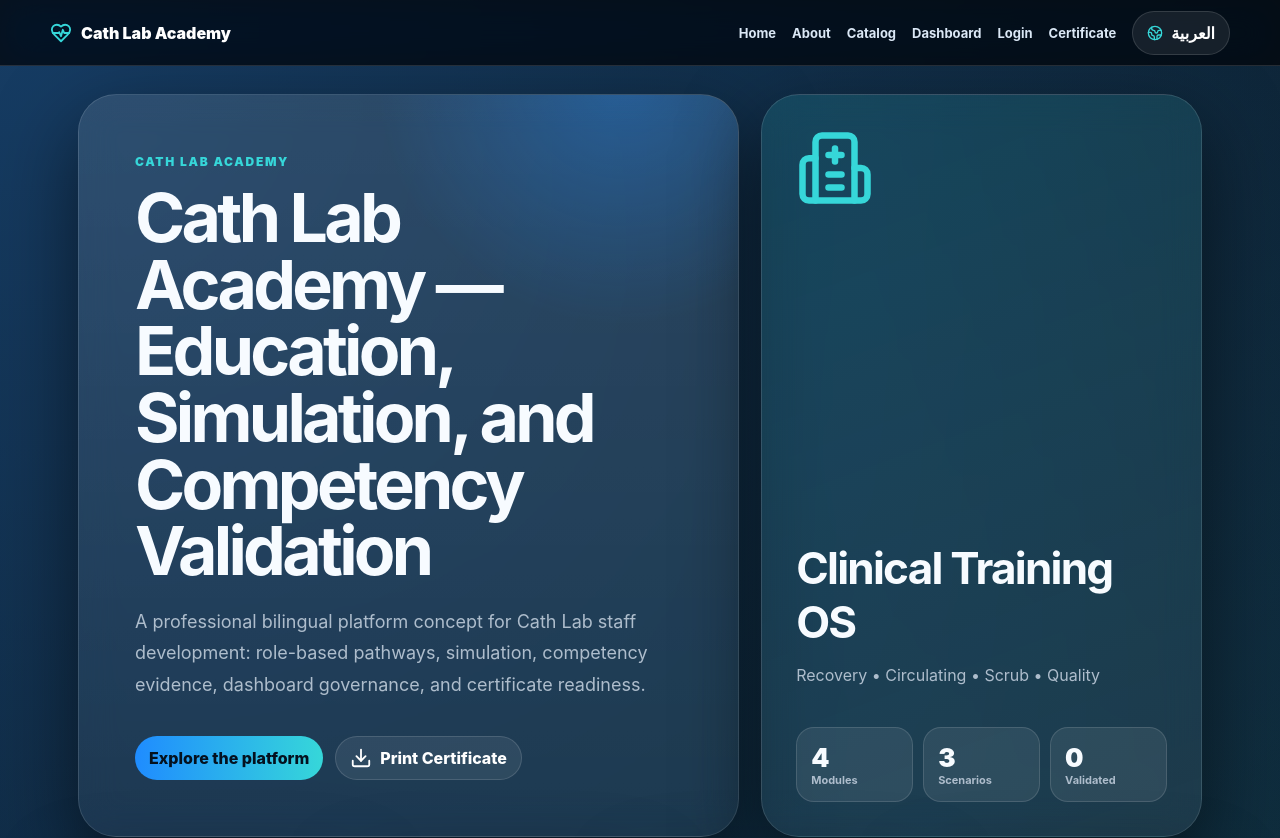
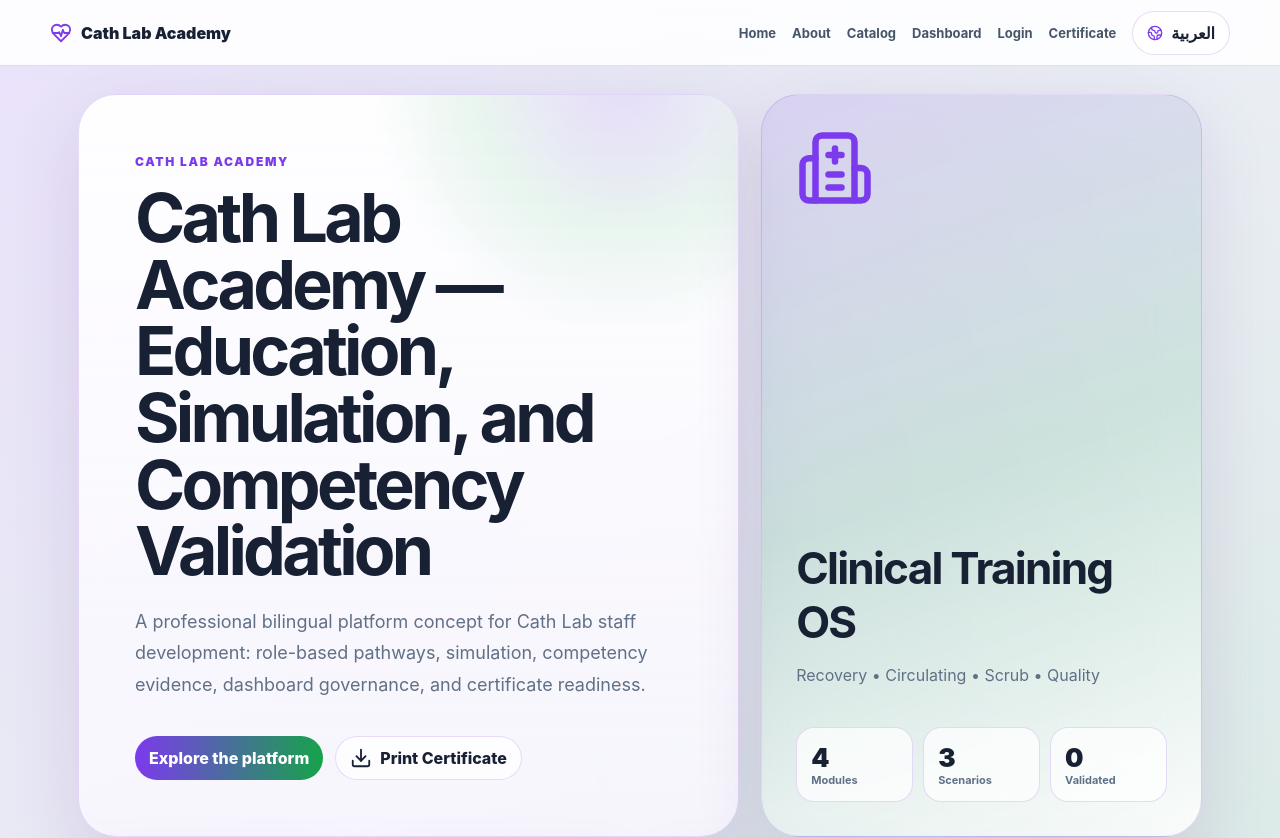
Before and after one commit to malsoufyani95/Ms-cathlab-academy, a React (Vite) app: page / in a window 1280 px wide. Shown: the top 838 px of the page. Built offline with nearby package versions, Linux system fonts and the light colour scheme.

Commit message:
Update platform color palette

```diff
--- a/src/styles.css
+++ b/src/styles.css
@@ -1,18 +1,20 @@
 :root {
   font-family: Inter, ui-sans-serif, system-ui, -apple-system, BlinkMacSystemFont, "Segoe UI", Arial, sans-serif;
-  color: #f5f7fb;
-  background: #05070b;
-  --bg: #05070b;
-  --panel: #101722;
-  --soft: #172231;
-  --text: #f7fbff;
-  --muted: #aebdcc;
-  --blue: #1f8cff;
-  --cyan: #36d7d9;
-  --green: #35d07f;
-  --gold: #e8c56e;
-  --red: #ff6b6b;
-  --line: rgba(255, 255, 255, .13);
+  color: #182033;
+  background: #f8faf7;
+  --bg: #f8faf7;
+  --panel: #ffffff;
+  --soft: #f2f7ef;
+  --text: #182033;
+  --muted: #607086;
+  --blue: #6d28d9;
+  --cyan: #7c3aed;
+  --purple: #7c3aed;
+  --green: #16a34a;
+  --mint: #86efac;
+  --gold: #8b5cf6;
+  --red: #dc2626;
+  --line: rgba(109, 40, 217, .16);
 }
 * { box-sizing: border-box; }
 html { scroll-behavior: smooth; }
@@ -20,9 +22,9 @@ body {
   margin: 0;
   min-width: 320px;
   background:
-    radial-gradient(circle at top left, #163d65 0, transparent 34%),
-    radial-gradient(circle at 85% 15%, rgba(54, 215, 217, .16), transparent 28%),
-    linear-gradient(#05070b, #08111d 62%, #05070b);
+    radial-gradient(circle at top left, rgba(124, 58, 237, .14) 0, transparent 34%),
+    radial-gradient(circle at 85% 15%, rgba(22, 163, 74, .14), transparent 28%),
+    linear-gradient(180deg, #ffffff 0%, #f8faf7 56%, #f3eefc 100%);
   color: var(--text);
 }
 button, a, input { font: inherit; }
@@ -38,19 +40,19 @@ svg { width: 22px; height: 22px; flex: 0 0 auto; }
   justify-content: space-between;
   gap: 16px;
   padding: 0 max(20px, calc((100vw - 1180px) / 2));
-  background: rgba(5, 7, 11, .78);
+  background: rgba(255, 255, 255, .88);
   backdrop-filter: saturate(180%) blur(18px);
   border-bottom: 1px solid var(--line);
 }
-.brand, .topnav a { color: #fff; text-decoration: none; }
+.brand, .topnav a { color: var(--text); text-decoration: none; }
 .brand { display: flex; align-items: center; gap: 9px; font-weight: 900; direction: ltr; white-space: nowrap; }
-.brand svg { color: var(--cyan); }
+.brand svg { color: var(--purple); }
 .nav-links { display: flex; gap: 16px; align-items: center; flex-wrap: wrap; justify-content: flex-end; }
-.nav-links a { color: #dbe8f6; font-size: 13px; font-weight: 750; }
+.nav-links a { color: #475569; font-size: 13px; font-weight: 750; }
 .language-toggle, .hero-actions button, .hero-actions a, .actions button, .certificate button, .login-card button {
   border: 1px solid var(--line);
-  background: rgba(255, 255, 255, .08);
-  color: #fff;
+  background: rgba(255, 255, 255, .78);
+  color: var(--text);
   border-radius: 999px;
   padding: 10px 14px;
   display: inline-flex;
@@ -59,19 +61,19 @@ svg { width: 22px; height: 22px; flex: 0 0 auto; }
   font-weight: 850;
   text-decoration: none;
 }
-.language-toggle svg { width: 16px; color: var(--cyan); }
+.language-toggle svg { width: 16px; color: var(--purple); }
 main { max-width: 1180px; margin: auto; padding: 28px; }
 .hero { min-height: 620px; display: grid; grid-template-columns: 1.2fr .8fr; gap: 22px; align-items: stretch; }
 .hero-copy, .hero-panel, .stat, .module-card, .detail-panel, .glass-card, .certificate, .launch-grid > div, .road, .overview-card, .overview-copy, .about-main, .vm-card, .catalog-card, .dash-card, .dashboard-panel, .login-card, .login-copy {
-  background: linear-gradient(180deg, rgba(255,255,255,.105), rgba(255,255,255,.052));
+  background: linear-gradient(180deg, rgba(255,255,255,.96), rgba(250,247,255,.84));
   border: 1px solid var(--line);
-  box-shadow: 0 30px 80px #0008;
+  box-shadow: 0 24px 70px rgba(88, 28, 135, .12);
   backdrop-filter: blur(18px);
 }
 .hero-copy { border-radius: 38px; padding: 56px; display: flex; flex-direction: column; justify-content: center; position: relative; overflow: hidden; }
-.hero-copy:before { content: ""; position: absolute; inset: -40% -25% auto auto; width: 560px; height: 560px; border-radius: 50%; background: radial-gradient(circle, rgba(31,140,255,.34), transparent 62%); }
+.hero-copy:before { content: ""; position: absolute; inset: -40% -25% auto auto; width: 560px; height: 560px; border-radius: 50%; background: radial-gradient(circle, rgba(124,58,237,.18), rgba(22,163,74,.09) 38%, transparent 64%); }
 .hero-copy > * { position: relative; }
-.eyebrow { margin: 0 0 12px; color: var(--cyan); text-transform: uppercase; letter-spacing: .14em; font-size: 12px; font-weight: 950; }
+.eyebrow { margin: 0 0 12px; color: var(--purple); text-transform: uppercase; letter-spacing: .14em; font-size: 12px; font-weight: 950; }
 h1, h2, h3, h4, p { margin-top: 0; }
 h1 { font-size: clamp(38px, 6vw, 68px); line-height: .98; letter-spacing: -0.055em; margin-bottom: 22px; }
 h2 { font-size: clamp(29px, 4vw, 44px); letter-spacing: -0.04em; margin-bottom: 12px; }
@@ -79,15 +81,15 @@ h3 { font-size: 22px; margin-bottom: 10px; }
 p { color: var(--muted); line-height: 1.75; }
 .hero-copy > p:not(.eyebrow) { font-size: 18px; max-width: 760px; }
 .hero-actions { display: flex; gap: 12px; flex-wrap: wrap; margin-top: 18px; }
-.hero-actions a { background: linear-gradient(90deg, var(--blue), var(--cyan)); border: 0; color: #04111f; }
-.hero-panel { border-radius: 38px; padding: 34px; display: flex; flex-direction: column; justify-content: flex-end; min-height: 440px; background: linear-gradient(160deg, rgba(54,215,217,.15), rgba(255,255,255,.06)); }
-.hero-panel > svg { width: 78px; height: 78px; color: var(--cyan); margin-bottom: auto; }
+.hero-actions a { background: linear-gradient(90deg, var(--purple), var(--green)); border: 0; color: #fff; }
+.hero-panel { border-radius: 38px; padding: 34px; display: flex; flex-direction: column; justify-content: flex-end; min-height: 440px; background: linear-gradient(160deg, rgba(124,58,237,.12), rgba(22,163,74,.10), rgba(255,255,255,.88)); }
+.hero-panel > svg { width: 78px; height: 78px; color: var(--purple); margin-bottom: auto; }
 .mini-dashboard { display: grid; grid-template-columns: repeat(3, 1fr); gap: 10px; margin-top: 22px; }
-.mini-dashboard span { background: rgba(255,255,255,.08); border: 1px solid var(--line); border-radius: 18px; padding: 14px; font-weight: 950; font-size: 26px; }
+.mini-dashboard span { background: rgba(255,255,255,.72); border: 1px solid var(--line); border-radius: 18px; padding: 14px; font-weight: 950; font-size: 26px; }
 .mini-dashboard small { display: block; color: var(--muted); font-size: 11px; font-weight: 700; }
 .stats-row { display: grid; grid-template-columns: repeat(4, 1fr); gap: 14px; margin: 18px 0; }
 .stat { border-radius: 24px; padding: 22px; display: flex; flex-direction: column; gap: 8px; }
-.stat svg, .overview-card svg, .vm-card svg, .about-main svg, .dash-card svg, .card-title svg, .launch-grid svg, .login-logo svg { color: var(--cyan); }
+.stat svg, .overview-card svg, .vm-card svg, .about-main svg, .dash-card svg, .card-title svg, .launch-grid svg, .login-logo svg { color: var(--purple); }
 .stat strong, .dash-card strong { font-size: 34px; line-height: 1; }
 .stat span, .dash-card span { font-weight: 900; }
 .stat small, .dash-card small, .catalog-meta, .road small { color: var(--muted); }
@@ -95,7 +97,7 @@ p { color: var(--muted); line-height: 1.75; }
 .executive-overview { display: grid; grid-template-columns: .95fr 1.05fr; gap: 18px; }
 .overview-copy, .overview-card { border-radius: 30px; padding: 28px; }
 .quality-badges, .values-row, .role-tabs { display: flex; flex-wrap: wrap; gap: 10px; margin-top: 18px; }
-.quality-badges span, .values-row span, .role-tabs span, .track-pill, .priority, .info-pill { display: inline-flex; align-items: center; gap: 6px; border: 1px solid rgba(54,215,217,.35); background: rgba(54,215,217,.1); color: #dfffff; border-radius: 999px; padding: 8px 11px; font-size: 12px; font-weight: 850; }
+.quality-badges span, .values-row span, .role-tabs span, .track-pill, .priority, .info-pill { display: inline-flex; align-items: center; gap: 6px; border: 1px solid rgba(124,58,237,.22); background: rgba(124,58,237,.08); color: #4c1d95; border-radius: 999px; padding: 8px 11px; font-size: 12px; font-weight: 850; }
 .quality-badges svg, .values-row svg { width: 15px; }
 .overview-grid { display: grid; grid-template-columns: repeat(3, 1fr); gap: 14px; }
 .overview-card p { font-size: 14px; }
@@ -106,88 +108,88 @@ p { color: var(--muted); line-height: 1.75; }
 .section-lead { max-width: 850px; }
 .catalog-grid { display: grid; grid-template-columns: repeat(2, 1fr); gap: 16px; margin-top: 18px; }
 .catalog-card { border-radius: 28px; padding: 24px; display: flex; min-height: 240px; flex-direction: column; justify-content: space-between; }
-.track-pill { color: #06111c; background: linear-gradient(90deg, var(--gold), #fff2bc); border: 0; }
+.track-pill { color: #fff; background: linear-gradient(90deg, var(--purple), var(--green)); border: 0; }
 .catalog-meta { display: flex; flex-wrap: wrap; gap: 12px; font-size: 13px; }
 .catalog-meta span { display: inline-flex; gap: 7px; align-items: center; }
-.catalog-meta svg { width: 15px; color: var(--cyan); }
+.catalog-meta svg { width: 15px; color: var(--purple); }
 .dashboard-grid { display: grid; grid-template-columns: repeat(4, 1fr); gap: 14px; margin: 18px 0; }
 .dash-card { border-radius: 24px; padding: 22px; display: flex; flex-direction: column; gap: 8px; }
 .dashboard-panel { border-radius: 30px; padding: 26px; display: grid; grid-template-columns: 1fr .9fr; gap: 24px; align-items: center; }
-.progress-line { height: 12px; background: rgba(255,255,255,.08); border-radius: 999px; overflow: hidden; margin: 14px 0; }
-.progress-line span { height: 100%; display: block; border-radius: inherit; background: linear-gradient(90deg, var(--blue), var(--green)); }
+.progress-line { height: 12px; background: rgba(255,255,255,.72); border-radius: 999px; overflow: hidden; margin: 14px 0; }
+.progress-line span { height: 100%; display: block; border-radius: inherit; background: linear-gradient(90deg, var(--purple), var(--green)); }
 .mini-list { display: grid; gap: 10px; }
-.mini-list span { display: flex; gap: 9px; align-items: center; color: #dcefff; font-weight: 750; }
+.mini-list span { display: flex; gap: 9px; align-items: center; color: #334155; font-weight: 750; }
 .mini-list svg { color: var(--green); }
 .login-section { display: grid; grid-template-columns: 1fr 440px; gap: 18px; align-items: stretch; }
 .login-copy, .login-card { border-radius: 32px; padding: 30px; }
 .login-card { display: grid; gap: 16px; }
 .login-logo { display: flex; gap: 10px; align-items: center; font-size: 20px; margin-bottom: 8px; }
 .login-card label { display: grid; gap: 8px; color: var(--muted); font-weight: 800; }
-.login-card label div { border: 1px solid var(--line); background: rgba(255,255,255,.07); border-radius: 16px; padding: 12px; display: flex; gap: 10px; align-items: center; }
-.login-card input { flex: 1; background: transparent; color: white; border: 0; outline: 0; }
-.login-card button { justify-content: center; background: linear-gradient(90deg, var(--blue), var(--cyan)); color: #03111d; border: 0; }
+.login-card label div { border: 1px solid var(--line); background: rgba(255,255,255,.78); border-radius: 16px; padding: 12px; display: flex; gap: 10px; align-items: center; }
+.login-card input { flex: 1; background: transparent; color: var(--text); border: 0; outline: 0; }
+.login-card button { justify-content: center; background: linear-gradient(90deg, var(--purple), var(--green)); color: #fff; border: 0; }
 .login-card small { color: var(--muted); }
 .module-grid { display: grid; grid-template-columns: repeat(4, 1fr); gap: 14px; margin: 18px 0; }
-.module-card { text-align: left; color: white; border-radius: 24px; padding: 20px; min-height: 220px; display: flex; flex-direction: column; align-items: flex-start; gap: 10px; }
+.module-card { text-align: left; color: var(--text); border-radius: 24px; padding: 20px; min-height: 220px; display: flex; flex-direction: column; align-items: flex-start; gap: 10px; }
 .rtl .module-card { text-align: right; }
-.module-card.active { border-color: rgba(54,215,217,.7); box-shadow: 0 24px 80px rgba(31,140,255,.18); }
-.module-card svg { color: var(--cyan); }
+.module-card.active { border-color: rgba(124,58,237,.46); box-shadow: 0 24px 80px rgba(124,58,237,.16); }
+.module-card svg { color: var(--purple); }
 .module-card b { font-size: 19px; }
-.module-card strong { color: #dcefff; }
+.module-card strong { color: #334155; }
 .module-card span, .module-card small { color: var(--muted); line-height: 1.55; }
 .detail-panel { border-radius: 32px; padding: 28px; }
 .panel-head { display: flex; gap: 16px; align-items: center; }
-.panel-head > svg { width: 45px; height: 45px; color: var(--cyan); }
+.panel-head > svg { width: 45px; height: 45px; color: var(--purple); }
 .panel-head > div:nth-child(2) { flex: 1; }
 .ring { width: 86px; height: 86px; border-radius: 50%; display: grid; place-items: center; background: conic-gradient(var(--green) var(--pct), rgba(255,255,255,.12) 0); }
-.ring span { background: #111925; width: 64px; height: 64px; border-radius: 50%; display: grid; place-items: center; font-weight: 950; }
+.ring span { background: #ffffff; width: 64px; height: 64px; border-radius: 50%; display: grid; place-items: center; font-weight: 950; }
 .two-col { display: grid; grid-template-columns: 1fr 1fr; gap: 28px; margin-top: 24px; }
 h4 { display: flex; align-items: center; gap: 8px; }
-li { margin: 10px 0; color: #d7e8f5; }
-.check { display: flex; gap: 10px; align-items: flex-start; margin: 10px 0; color: #d7e8f5; }
+li { margin: 10px 0; color: #334155; }
+.check { display: flex; gap: 10px; align-items: flex-start; margin: 10px 0; color: #334155; }
 .check input { accent-color: var(--green); margin-top: 4px; }
 .simulation-grid { display: grid; grid-template-columns: .9fr 1.1fr; gap: 18px; }
 .glass-card { border-radius: 32px; padding: 28px; }
 .card-title { display: flex; align-items: center; gap: 10px; font-weight: 950; font-size: 18px; margin-bottom: 14px; }
-.heart-stage { height: 310px; display: grid; place-items: center; perspective: 900px; border-radius: 28px; background: radial-gradient(circle, rgba(255,80,120,.2), rgba(255,255,255,.04)); border: 1px solid var(--line); }
+.heart-stage { height: 310px; display: grid; place-items: center; perspective: 900px; border-radius: 28px; background: radial-gradient(circle, rgba(124,58,237,.12), rgba(22,163,74,.08), rgba(255,255,255,.72)); border: 1px solid var(--line); }
 .heart-model { width: 190px; height: 190px; position: relative; transform-style: preserve-3d; transition: transform .45s ease; }
-.heart-core { position: absolute; inset: 28px; border-radius: 48% 52% 45% 55%; background: radial-gradient(circle at 30% 25%, #ff9da9, #b31838 70%); box-shadow: inset -18px -22px 30px #4b0014, 0 20px 80px rgba(255,80,120,.28); }
+.heart-core { position: absolute; inset: 28px; border-radius: 48% 52% 45% 55%; background: radial-gradient(circle at 30% 25%, #c4b5fd, #16a34a 72%); box-shadow: inset -18px -22px 30px rgba(76,29,149,.35), 0 20px 80px rgba(124,58,237,.20); }
 .artery { position: absolute; border: 0; background: var(--gold); color: #170d00; border-radius: 999px; padding: 6px 9px; font-size: 11px; font-weight: 950; }
 .a0 { top: 44px; left: 72px; } .a1 { top: 92px; left: 26px; } .a2 { top: 115px; right: 20px; }
-.stent { position: absolute; right: 44px; top: 72px; color: #03111d; background: var(--cyan); border-radius: 6px; padding: 5px; font-size: 10px; font-weight: 950; }
+.stent { position: absolute; right: 44px; top: 72px; color: #fff; background: var(--purple); border-radius: 6px; padding: 5px; font-size: 10px; font-weight: 950; }
 .actions { display: flex; gap: 10px; margin-top: 14px; }
 .timeline { display: flex; gap: 8px; margin-bottom: 16px; }
-.timeline button { width: 36px; height: 36px; border-radius: 50%; border: 1px solid var(--line); background: rgba(255,255,255,.08); color: white; font-weight: 900; }
-.timeline button.active { background: var(--cyan); color: #04111f; }
+.timeline button { width: 36px; height: 36px; border-radius: 50%; border: 1px solid var(--line); background: rgba(255,255,255,.72); color: var(--text); font-weight: 900; }
+.timeline button.active { background: var(--purple); color: #fff; }
 .priority { width: max-content; color: #fff; background: rgba(255,107,107,.18); border-color: rgba(255,107,107,.38); }
 .decision { display: grid; gap: 10px; margin-top: 18px; }
-.decision button { display: flex; gap: 9px; align-items: center; text-align: start; color: white; border: 1px solid var(--line); border-radius: 16px; padding: 13px; background: rgba(255,255,255,.07); }
+.decision button { display: flex; gap: 9px; align-items: center; text-align: start; color: var(--text); border: 1px solid var(--line); border-radius: 16px; padding: 13px; background: rgba(255,255,255,.78); }
 .decision button.correct { border-color: rgba(53,208,127,.7); background: rgba(53,208,127,.14); }
 .decision button.wrong { border-color: rgba(255,107,107,.7); background: rgba(255,107,107,.12); }
-.feedback { background: rgba(54,215,217,.1); border: 1px solid rgba(54,215,217,.22); padding: 12px; border-radius: 16px; }
+.feedback { background: rgba(124,58,237,.08); border: 1px solid rgba(54,215,217,.22); padding: 12px; border-radius: 16px; }
 .score { display: flex; gap: 8px; align-items: center; margin-top: 16px; font-weight: 950; }
 .score svg { color: var(--gold); }
 .certificate-section h2 { margin-bottom: 18px; }
-.certificate { border-radius: 34px; padding: 18px; background: linear-gradient(135deg, rgba(14,26,38,.98), rgba(22,40,56,.92)); }
-.cert-border { border: 2px solid rgba(232,197,110,.7); border-radius: 26px; padding: 34px; background: radial-gradient(circle at top right, rgba(232,197,110,.14), transparent 34%), rgba(255,255,255,.035); }
-.cert-top { display: flex; align-items: center; justify-content: center; gap: 18px; text-align: center; border-bottom: 1px solid rgba(232,197,110,.35); padding-bottom: 22px; }
-.cert-seal { width: 76px; height: 76px; border-radius: 50%; display: grid; place-items: center; background: linear-gradient(135deg, var(--gold), #fff0b2); color: #201202; }
+.certificate { border-radius: 34px; padding: 18px; background: linear-gradient(135deg, rgba(255,255,255,.98), rgba(247,243,255,.94)); }
+.cert-border { border: 2px solid rgba(124,58,237,.32); border-radius: 26px; padding: 34px; background: radial-gradient(circle at top right, rgba(124,58,237,.12), transparent 34%), rgba(255,255,255,.9); }
+.cert-top { display: flex; align-items: center; justify-content: center; gap: 18px; text-align: center; border-bottom: 1px solid rgba(124,58,237,.22); padding-bottom: 22px; }
+.cert-seal { width: 76px; height: 76px; border-radius: 50%; display: grid; place-items: center; background: linear-gradient(135deg, var(--purple), var(--green)); color: #fff; }
 .cert-seal svg { width: 42px; height: 42px; }
 .cert-top h3 { margin: 0; font-size: 26px; }
 .cert-top span { color: var(--gold); font-weight: 900; letter-spacing: .08em; text-transform: uppercase; }
 .cert-body { text-align: center; padding: 34px 0; }
-.cert-body h1 { color: white; font-family: Georgia, serif; font-size: clamp(36px, 5vw, 58px); margin: 10px 0; letter-spacing: -.02em; }
-.cert-body h4 { display: block; color: var(--gold); font-size: 20px; }
+.cert-body h1 { color: var(--text); font-family: Georgia, serif; font-size: clamp(36px, 5vw, 58px); margin: 10px 0; letter-spacing: -.02em; }
+.cert-body h4 { display: block; color: var(--purple); font-size: 20px; }
 .cert-metrics { display: flex; justify-content: center; gap: 14px; flex-wrap: wrap; margin-top: 22px; }
 .cert-metrics span { border: 1px solid var(--line); background: rgba(255,255,255,.06); border-radius: 999px; padding: 10px 14px; }
 .cert-signatures { display: grid; grid-template-columns: repeat(2, 1fr); gap: 40px; margin: 18px auto; max-width: 660px; }
 .cert-signatures div { border-top: 1px solid rgba(255,255,255,.35); padding-top: 10px; display: grid; text-align: center; }
 .cert-signatures small, .cert-footer { color: var(--muted); }
 .cert-footer { text-align: center; font-size: 12px; margin-bottom: 0; }
-.certificate button { margin: 18px auto 0; background: linear-gradient(90deg, var(--gold), #fff0b2); color: #201202; border: 0; }
+.certificate button { margin: 18px auto 0; background: linear-gradient(90deg, var(--purple), var(--green)); color: #fff; border: 0; }
 .roadmap { display: grid; grid-template-columns: repeat(5, 1fr); gap: 10px; margin: 18px 0; }
 .road { border-radius: 20px; padding: 18px; }
-.road span { color: var(--cyan); font-weight: 950; }
+.road span { color: var(--purple); font-weight: 950; }
 .road b { display: block; margin: 8px 0; }
 .launch-grid { display: grid; grid-template-columns: repeat(3, 1fr); gap: 14px; }
 .launch-grid > div { border-radius: 26px; padding: 24px; }
```
